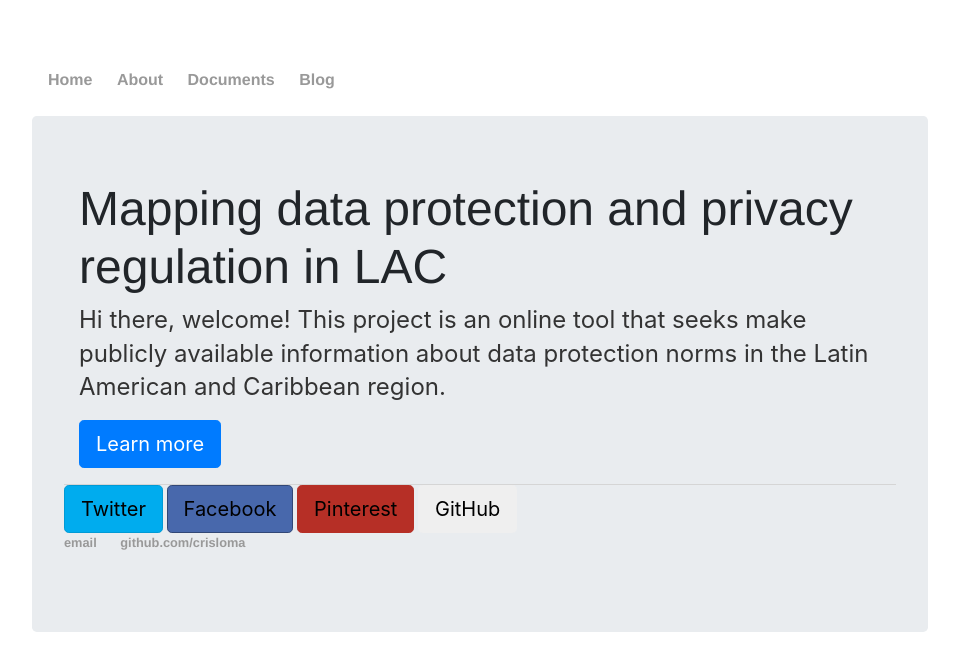
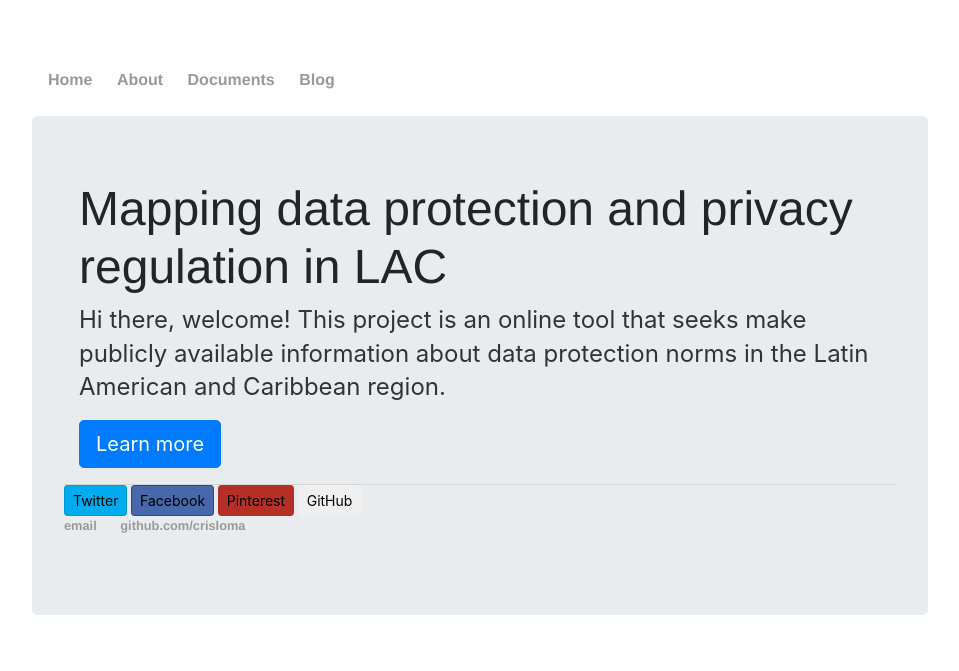
Before and after one commit to crisloma/crisloma.github.io, a Jekyll site: the page index.html, which Jekyll copies as it is, in a window 1280 px wide. Shown: the top 671 px of the page, without its empty margins (160-1119 px from the left). Built offline with Jekyll 4.4.1, drawn with Linux system fonts in a browser that asks for light colours.

Commit message:
Update index.html

```diff
--- a/index.html
+++ b/index.html
@@ -32,10 +32,10 @@
 		<div id='social-buttons'>
 
 
-			<button class="btn btn-lg btn-twitter">Twitter</button>
-			<button class="btn btn-lg btn-facebook">Facebook</button>
-			<button class="btn btn-lg btn-pinterest">Pinterest</button>
-			<button class="btn btn-lg btn-github">GitHub</button>
+			<button class="btn btn-sm btn-twitter">Twitter</button>
+			<button class="btn btn-sm btn-facebook">Facebook</button>
+			<button class="btn btn-sm btn-pinterest">Pinterest</button>
+			<button class="btn btn-sm btn-github">GitHub</button>
 
 		</div>
     		<ul>
```
